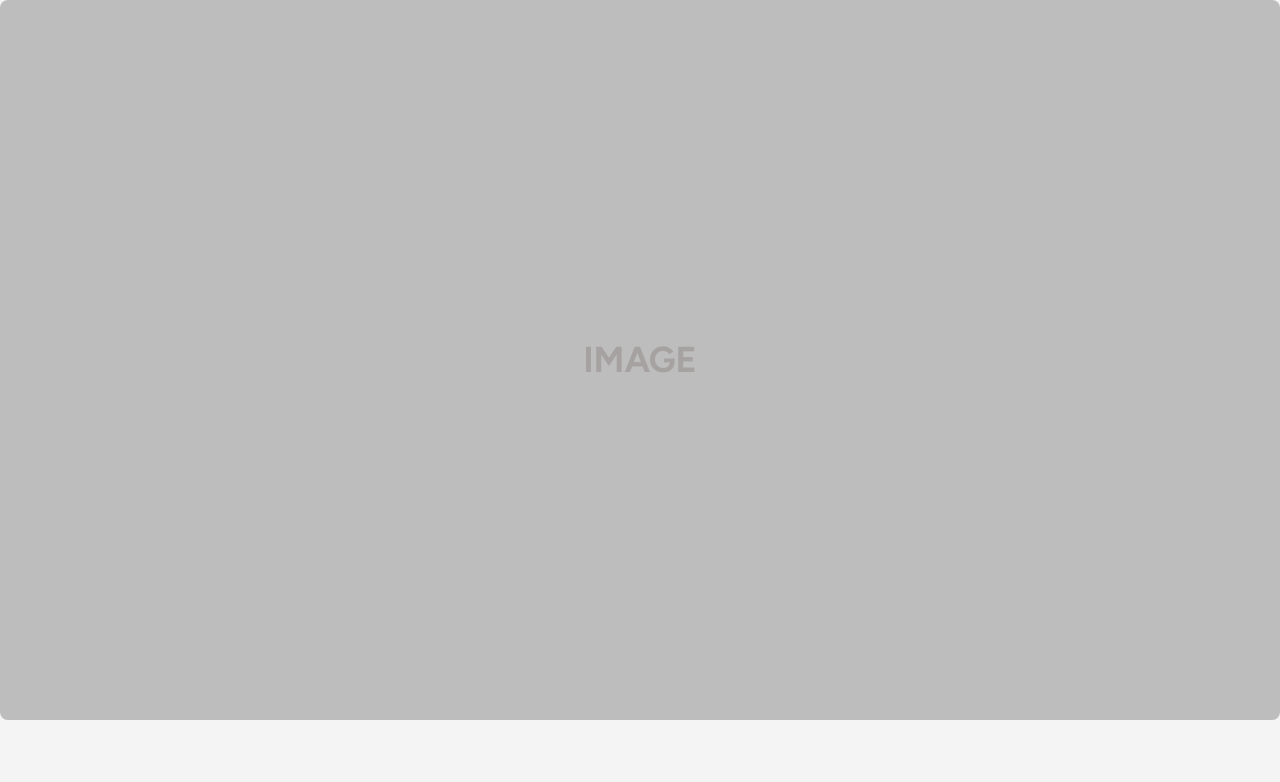
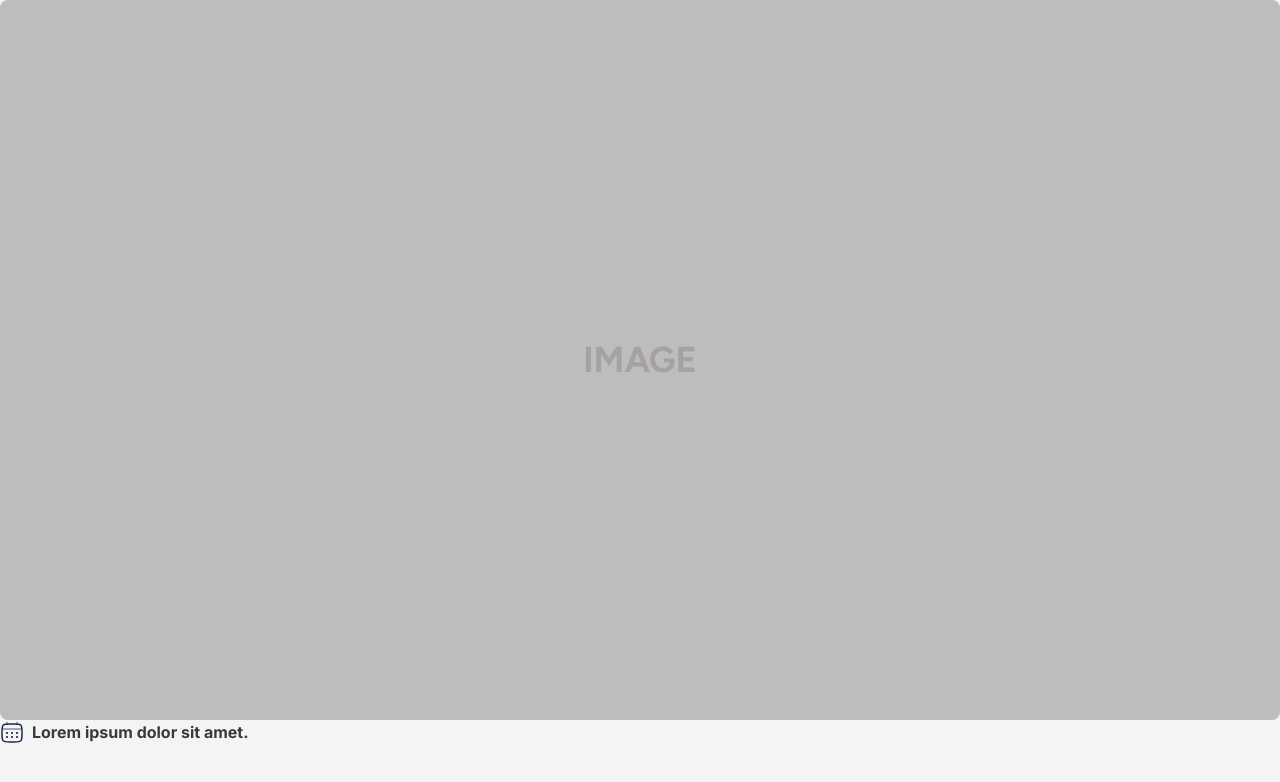
Before and after one commit to Maichind/prueba-tecnica, an Angular app: page / in a window 1280 px wide. Shown: the top 782 px of the page. Built offline with nearby package versions, Linux system fonts and the light colour scheme.

Commit message:
feat(atoms): add badge component with calendar svg icon
Ícono SVG exportado de Figma. Label de categoría en text-base. Ícono aria-hidden para accesibilidad.

```diff
--- a/src/app/app.html
+++ b/src/app/app.html
@@ -3,3 +3,5 @@
   aspectRatio="video"
 >
 </app-image-placeholder>
+
+<app-badge label="Lorem ipsum dolor sit amet." />
--- a/src/app/app.ts
+++ b/src/app/app.ts
@@ -1,9 +1,10 @@
 import { Component, signal } from '@angular/core';
+import { Badge } from "./shared/atoms/badge/badge";
 import { ImagePlaceholder } from "./shared/atoms/image-placeholder/image-placeholder";
 
 @Component({
   selector: 'app-root',
-  imports: [ImagePlaceholder],
+  imports: [ImagePlaceholder, Badge],
   templateUrl: './app.html',
   styleUrl: './app.css'
 })
--- /dev/null
+++ b/src/app/shared/atoms/badge/badge.html
@@ -0,0 +1,22 @@
+<div class="flex items-center gap-2">
+  <svg
+    width="24"
+    height="24"
+    viewBox="0 0 24 24"
+    fill="none"
+    xmlns="http://www.w3.org/2000/svg"
+    aria-hidden="true"
+  >
+    <path d="M2 12C2 8.22876 2 6.34315 3.17157 5.17157C4.34315 4 6.22876 4 10 4H14C17.7712 4 19.6569 4 20.8284 5.17157C22 6.34315 22 8.22876 22 12V14C22 17.7712 22 19.6569 20.8284 20.8284C19.6569 22 17.7712 22 14 22H10C6.22876 22 4.34315 22 3.17157 20.8284C2 19.6569 2 17.7712 2 14V12Z" stroke="#1C274C" stroke-width="1.5"/>
+    <path opacity="0.5" d="M7 4V2.5" stroke="#1C274C" stroke-width="1.5" stroke-linecap="round"/>
+    <path opacity="0.5" d="M17 4V2.5" stroke="#1C274C" stroke-width="1.5" stroke-linecap="round"/>
+    <path opacity="0.5" d="M2.5 9H21.5" stroke="#1C274C" stroke-width="1.5" stroke-linecap="round"/>
+    <path d="M18 17C18 17.5523 17.5523 18 17 18C16.4477 18 16 17.5523 16 17C16 16.4477 16.4477 16 17 16C17.5523 16 18 16.4477 18 17Z" fill="#1C274C"/>
+    <path d="M18 13C18 13.5523 17.5523 14 17 14C16.4477 14 16 13.5523 16 13C16 12.4477 16.4477 12 17 12C17.5523 12 18 12.4477 18 13Z" fill="#1C274C"/>
+    <path d="M13 17C13 17.5523 12.5523 18 12 18C11.4477 18 11 17.5523 11 17C11 16.4477 11.4477 16 12 16C12.5523 16 13 16.4477 13 17Z" fill="#1C274C"/>
+    <path d="M13 13C13 13.5523 12.5523 14 12 14C11.4477 14 11 13.5523 11 13C11 12.4477 11.4477 12 12 12C12.5523 12 13 12.4477 13 13Z" fill="#1C274C"/>
+    <path d="M8 17C8 17.5523 7.55228 18 7 18C6.44772 18 6 17.5523 6 17C6 16.4477 6.44772 16 7 16C7.55228 16 8 16.4477 8 17Z" fill="#1C274C"/>
+    <path d="M8 13C8 13.5523 7.55228 14 7 14C6.44772 14 6 13.5523 6 13C6 12.4477 6.44772 12 7 12C7.55228 12 8 12.4477 8 13Z" fill="#1C274C"/>
+  </svg>
+  <span class="text-base font-bold text-text-primary">{{ label }}</span>
+</div>
```
Also changed, not shown: src/app/shared/atoms/badge/badge.ts (added, +11 -0 lines).
